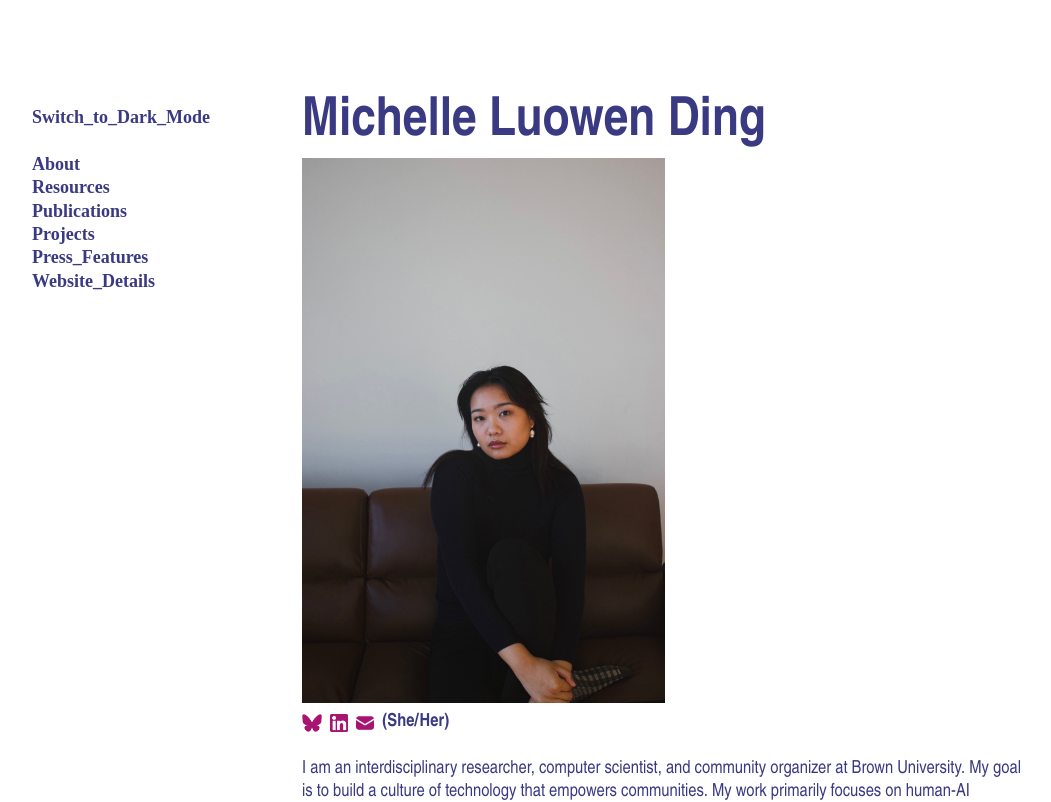
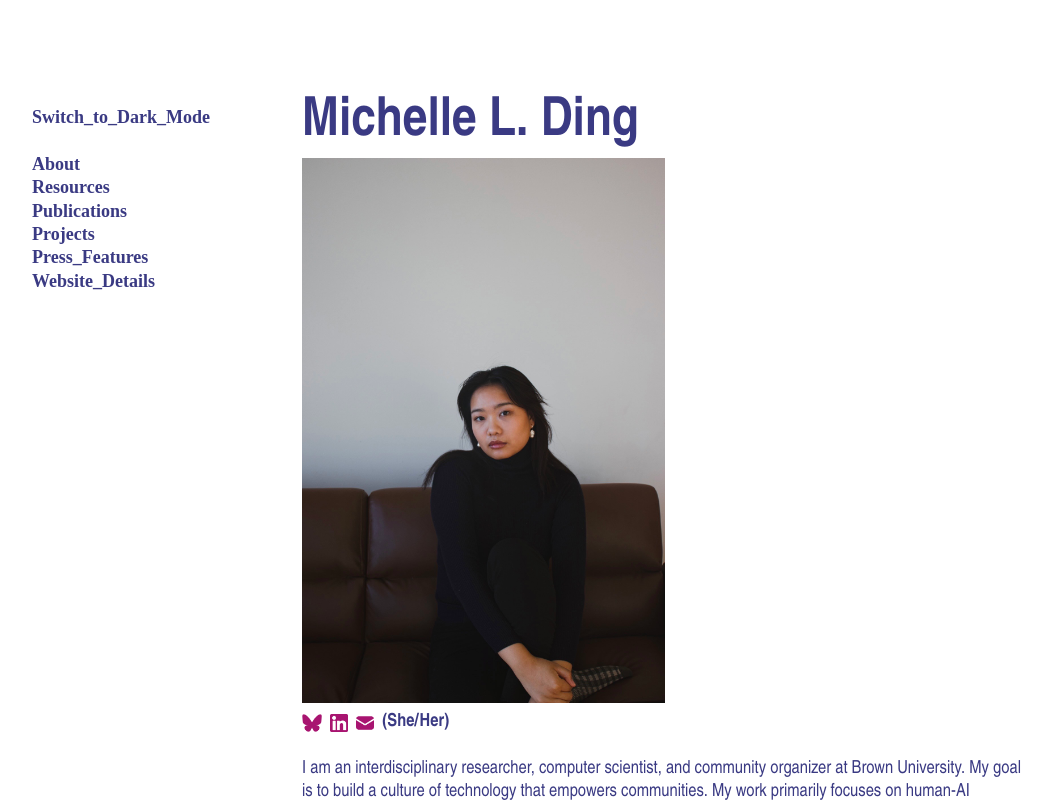
Before and after one commit to michelle-ding/michelle-ding.github.io, a React (Create React App) app: page / in a window 1280 px wide. Shown: the top 802 px of the page, without its empty margins (146-1197 px from the left). Built offline with nearby package versions, Linux system fonts and the light colour scheme; the HTML template or start-up script is replaced by a standard one.

Commit message:
change title

```diff
--- a/src/Body.tsx
+++ b/src/Body.tsx
@@ -35,7 +35,7 @@ const mckee= "https://governor.ri.gov/press-releases/governor-mckee-signs-legisl
 function welcome(){
     return (
         <div className="welcome" id="About">
-            <span>Michelle Luowen Ding</span>
+            <span>Michelle L. Ding</span>
             </div>
     )
 }
```
